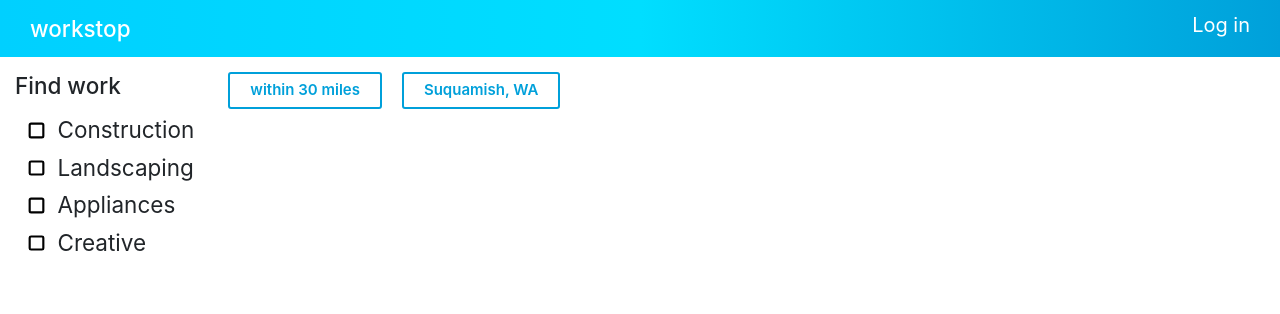
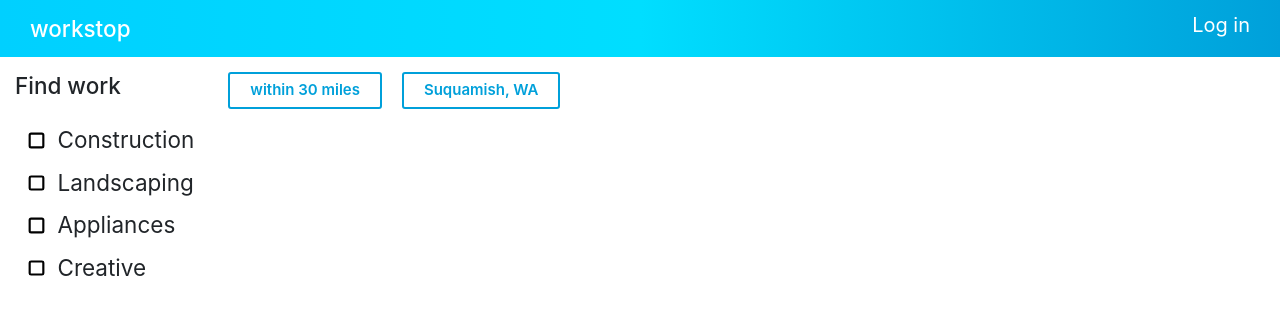
Before and after one commit to vandervillain/workstop, a React (Create React App) app: page / in a window 1280 px wide. Shown: the top 314 px of the page. Built offline with nearby package versions, Linux system fonts and the light colour scheme.

Commit message:
category handler

```diff
--- a/src/Home.tsx
+++ b/src/Home.tsx
@@ -1,5 +1,5 @@
 import * as React from 'react';
-import SearchCategories from './SearchCategories';
+import {SearchCategories, ListOptionInput} from './SearchCategories';
 import SearchOptions from './SearchOptions';
 import SearchResults from './SearchResults';
 
@@ -44,6 +44,16 @@ class Home extends React.Component<P, S> {
         };
     }
 
+    getCategories() {
+        var list: ListOptionInput[] = [
+            {name: "Construction", label: "Construction"},
+            {name: "Landscaping", label: "Landscaping"},
+            {name: "Appliances", label: "Appliances"},
+            {name: "Creative", label: "Creative"}
+        ];
+        return list;
+    }
+
     changeCategories(categories: string[]) {
         var newState = {...this.state};
         newState.categories = categories;
@@ -60,7 +70,7 @@ class Home extends React.Component<P, S> {
         return (
             <div className="search-page row">
                 <div className="col-md-2">
-                    <SearchCategories update={this.changeCategories.bind(this)} />
+                    <SearchCategories update={this.changeCategories.bind(this)} categories={this.getCategories()} />
                 </div>
                 <div className="col-md-10">
                     <SearchOptions update={this.changeOptions.bind(this)} default={this.state.options} />
--- a/src/SearchCategories.tsx
+++ b/src/SearchCategories.tsx
@@ -1,26 +1,54 @@
 import * as React from 'react';
 
+export interface ListOptionInput {
+  name: string;
+  label: string;
+}
+
 interface P {
-  update: React.FormEventHandler;
+  update: (state: S) => void;
+  categories: ListOptionInput[];
 }
 
 interface S {
+  values: string[];
 }
 
-class SearchCategories extends React.Component<P, S> {
+export class SearchCategories extends React.Component<P, S> {
+
+  constructor(props: P) {
+    super(props);
+    this.state = {
+      values: []
+    };
+  }
+
+  onClick(e: MouseEvent) {
+    var el = e.currentTarget as HTMLElement,
+        name = el.getAttribute('data-name') as string,
+        newState = {...this.state},
+        i = newState.values.indexOf(name);
+
+    if (i !== -1){
+      newState.values.splice(i, 1);
+    }
+    else newState.values.push(name);
+
+    this.setState(newState);
+    this.props.update(newState);
+  }
+
   public render() {
+    var self = this;
     return (
       <div className="search-categories">
       <h1>Find work</h1>
         <ul>
-          <li><span className="checkbox empty" /><span>Construction</span></li>
-          <li><span className="checkbox empty" /><span>Landscaping</span></li>
-          <li><span className="checkbox empty" /><span>Appliances</span></li>
-          <li><span className="checkbox empty" /><span>Creative</span></li>
+          {this.props.categories.map(function(c) {
+            return <li key={c.name} data-name={c.name} onClick={self.onClick.bind(self)}><span className={self.state.values.indexOf(c.name) !== -1 ? "checkbox" : "checkbox empty"} /><span>{c.label}</span></li>
+          })}
         </ul>
       </div>
     );
   }
 }
-
-export default SearchCategories;
--- a/src/styles.css
+++ b/src/styles.css
@@ -61,12 +61,15 @@ html {
 .App .search-page .search-categories ul li {
   font-size: 2.25rem;
   line-height: 2.25rem;
-  padding: 0 0 1.5rem 0;
+  padding: 1rem 0 1rem 0;
   cursor: pointer;
 }
 .App .search-page .search-categories ul li span {
   margin-left: 1rem;
   clear: right;
+}
+.App .search-page .search-categories ul li:hover {
+  background-color: #f0feff;
 }
 .App .search-page .search-options {
   padding: 0 0 1rem 0;
--- a/src/styles.less
+++ b/src/styles.less
@@ -95,12 +95,16 @@ body, html {
                 li {
                     font-size: @large;
                     line-height: @large;
-                    padding: 0 0 @medium 0;
+                    padding: @small 0 @small 0;
                     cursor: pointer;
 
                     span {
                         margin-left: @small;
                         clear: right;
+                    }
+
+                    &:hover {
+                        background-color: @blue-accent;
                     }
                 }
             }
```
